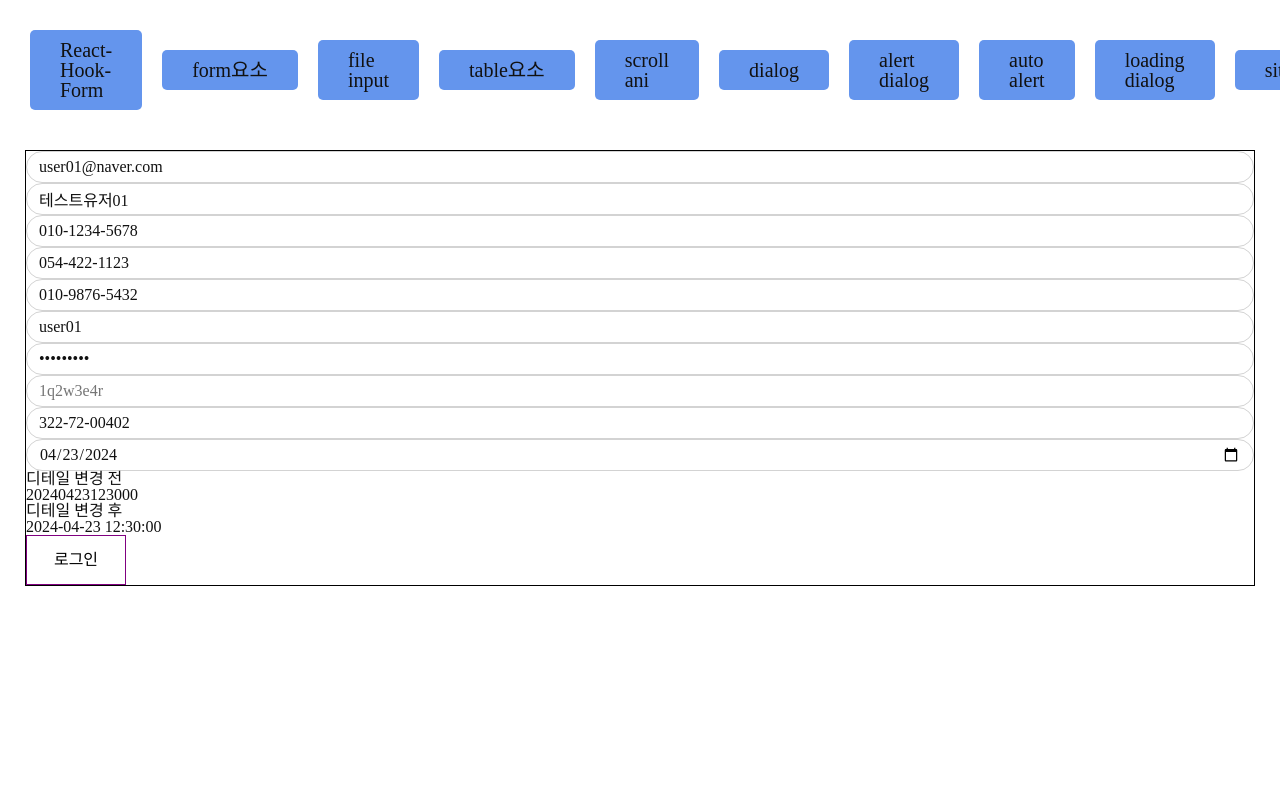
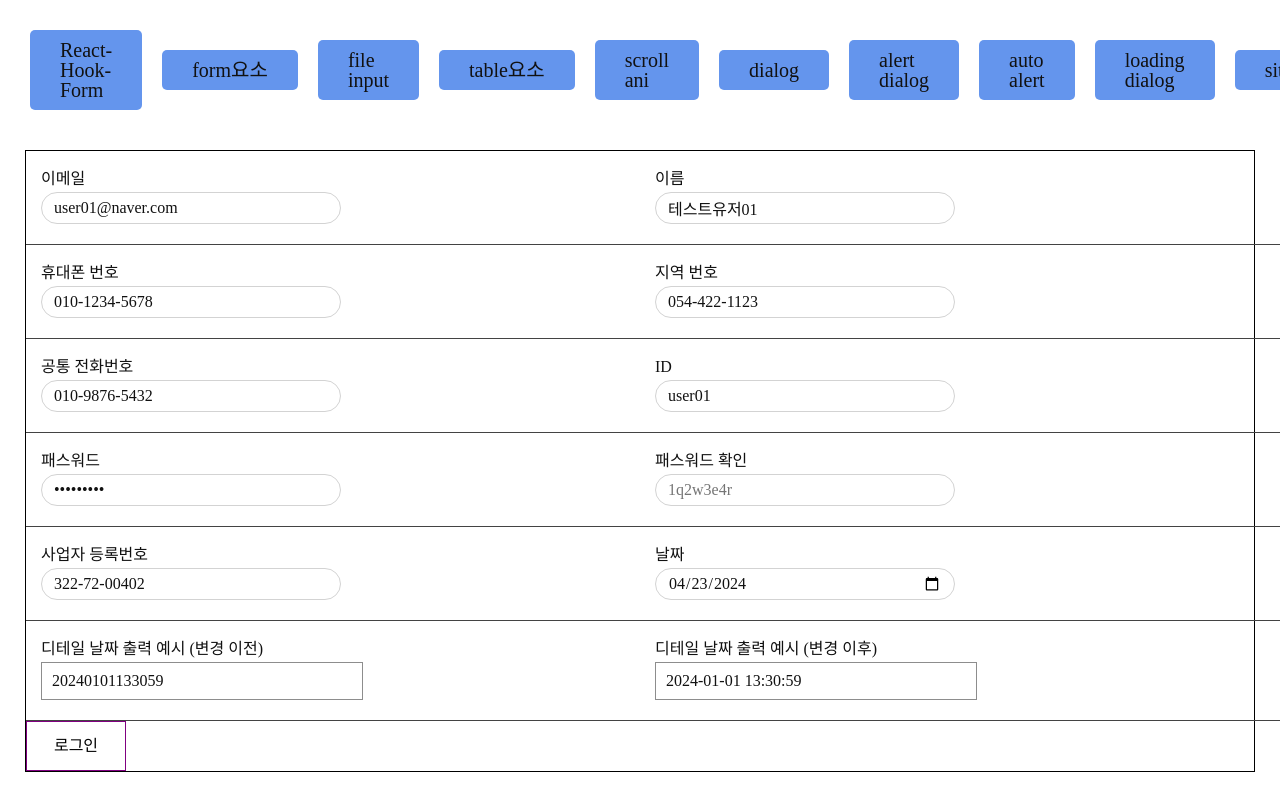
Before and after one commit to Lee-Sang-Beom/commonComponent, a Next.js app: page /validationCheck in a window 1280 px wide. Shown: the top 800 px of the page. Built offline with nearby package versions, Linux system fonts and the light colour scheme.

Commit message:
수정: reactformclient postData

```diff
--- a/app/validationCheck/ReactFormClient.tsx
+++ b/app/validationCheck/ReactFormClient.tsx
@@ -102,6 +102,7 @@ export default function ReactFormClient({ data }: IProps) {
     };
 
     console.log("postData is ", postData);
+    alert("유효성 테스트 검사 완료 (전달된 값은 콘솔확인)");
 
     // POST API 추가
   };
@@ -116,6 +117,8 @@ export default function ReactFormClient({ data }: IProps) {
   return (
     <form onSubmit={handleSubmit(onSubmit)}>
       {/* 이메일 */}
+      <div className="input_box">
+        <p>이메일</p>
         <Input
           {...register("email", emailReactHookFormOption(true))}
           type="text"
@@ -130,8 +133,11 @@ export default function ReactFormClient({ data }: IProps) {
           border="br_50"
           partialErrorObj={errors.email}
         />
+      </div>
 
       {/* 이름 */}
+      <div className="input_box">
+        <p>이름</p>
         <Input
           {...register("name", {
             required: "이름은 필수 입력입니다.",
@@ -154,8 +160,11 @@ export default function ReactFormClient({ data }: IProps) {
           border="br_50"
           partialErrorObj={errors.name}
         />
+      </div>
 
       {/* 휴대폰번호 */}
+      <div className="input_box">
+        <p>휴대폰 번호</p>
         <Input
           {...register("phoneNumber", phoneNumberReactHookFormOption(true))}
           type="text"
@@ -165,9 +174,13 @@ export default function ReactFormClient({ data }: IProps) {
           }
           value={insertHyphenToString("TEL_NO", watch("phoneNumber") || "")}
           onChange={(e) => {
-          setValue("phoneNumber", removeHyphenToString(e.currentTarget.value), {
+            setValue(
+              "phoneNumber",
+              removeHyphenToString(e.currentTarget.value),
+              {
                 shouldValidate: true,
-          });
+              }
+            );
           }}
           // 별도  컴포넌트 기능
           title="phoneNumber"
@@ -176,8 +189,11 @@ export default function ReactFormClient({ data }: IProps) {
           border="br_50"
           partialErrorObj={errors.phoneNumber}
         />
+      </div>
 
       {/* 지역 번호 */}
+      <div className="input_box">
+        <p>지역 번호</p>
         <Input
           {...register("regionNumber", regionNumberReactHookFormOption(true))}
           type="text"
@@ -202,8 +218,11 @@ export default function ReactFormClient({ data }: IProps) {
           border="br_50"
           partialErrorObj={errors.regionNumber}
         />
+      </div>
 
       {/* 공통 전화번호  */}
+      <div className="input_box">
+        <p>공통 전화번호</p>
         <Input
           {...register("commonNumber", commonNumberReactHookFormOption())}
           type="text"
@@ -228,8 +247,11 @@ export default function ReactFormClient({ data }: IProps) {
           border="br_50"
           partialErrorObj={errors.commonNumber}
         />
+      </div>
 
       {/* ID */}
+      <div className="input_box">
+        <p>ID</p>
         <Input
           {...register("id", {
             required: "아이디는 필수 입력입니다.",
@@ -242,7 +264,9 @@ export default function ReactFormClient({ data }: IProps) {
           })}
           type="text"
           placeholder="아이디를 입력해주세요."
-        aria-invalid={isSubmitted ? (errors.id ? "true" : "false") : undefined}
+          aria-invalid={
+            isSubmitted ? (errors.id ? "true" : "false") : undefined
+          }
           // 별도 컴포넌트 기능
           title="id"
           color="white"
@@ -250,13 +274,18 @@ export default function ReactFormClient({ data }: IProps) {
           border="br_50"
           partialErrorObj={errors.id}
         />
+      </div>
 
       {/* PW */}
+      <div className="input_box">
+        <p>패스워드</p>
         <Input
           {...register("pw", passwordReactHookFormOption(true))}
           type="password"
           placeholder="1q2w3e4r"
-        aria-invalid={isSubmitted ? (errors.pw ? "true" : "false") : undefined}
+          aria-invalid={
+            isSubmitted ? (errors.pw ? "true" : "false") : undefined
+          }
           // 별도 컴포넌트 기능
           title="pw"
           color="white"
@@ -264,8 +293,11 @@ export default function ReactFormClient({ data }: IProps) {
           border="br_50"
           partialErrorObj={errors.pw}
         />
+      </div>
 
       {/* PW 확인 */}
+      <div className="input_box">
+        <p>패스워드 확인</p>
         <Input
           {...register(
             "pwConfirm",
@@ -283,8 +315,11 @@ export default function ReactFormClient({ data }: IProps) {
           border="br_50"
           partialErrorObj={errors.pwConfirm}
         />
+      </div>
 
       {/* 사업자 등록번호 */}
+      <div className="input_box">
+        <p>사업자 등록번호</p>
         <Input
           {...register("brno", brnoReactHookFormOption(true))}
           type="text"
@@ -304,8 +339,11 @@ export default function ReactFormClient({ data }: IProps) {
           border="br_50"
           partialErrorObj={errors.brno}
         />
+      </div>
 
       {/* 날짜 */}
+      <div className="input_box">
+        <p>날짜</p>
         <Input
           {...register("createDt")}
           type="date"
@@ -319,17 +357,20 @@ export default function ReactFormClient({ data }: IProps) {
           border="br_50"
           partialErrorObj={errors.createDt}
         />
+      </div>
 
       {/* 날짜 2 */}
 
-      <div className="etc">
-        <span>{`디테일 변경 전 `}</span>
-        <p>{watch("createDtDetail")}</p>
+      {/* 변경 전 */}
+      <div className="input_box">
+        <p>{`디테일 날짜 출력 예시 (변경 이전)`}</p>
+        <p className="etc_txt">{watch("createDtDetail")}</p>
       </div>
-      <div className="etc">
-        <span>{`디테일 변경 후 `}</span>
 
-        <p>
+      {/* 변경 후 */}
+      <div className="input_box">
+        <p>{`디테일 날짜 출력 예시 (변경 이후)`}</p>
+        <p className="etc_txt">
           {insertHyphenToString(
             "DATE",
             watch("createDtDetail"),
--- a/app/validationCheck/input.scss
+++ b/app/validationCheck/input.scss
@@ -4,10 +4,30 @@ form {
   margin: 10px auto;
   box-sizing: border-box;
   border: 1px solid black;
+  display: grid;
+  grid-template-columns: 1fr 1fr;
 
   button {
     width: 100px;
     height: 50px;
     border: 1px solid purple;
   }
+
+  .input_box {
+    width: 100%;
+    display: flex;
+    flex-direction: column;
+    gap: 5px;
+    padding: 20px 15px;
+    border-bottom: 1px solid #434343;
+    input {
+      width: 300px;
+    }
+    .etc_txt {
+      display: inline-block;
+      border: 1px solid #8d8d8d;
+      width: 300px;
+      padding: 10px;
+    }
+  }
 }
--- a/app/validationCheck/page.tsx
+++ b/app/validationCheck/page.tsx
@@ -12,7 +12,7 @@ export default function Page() {
       id: "user01",
       brno: "3227200402",
       createDt: "20240423",
-      createDtDetail: "20240423123000",
+      createDtDetail: "20240101133059",
     },
   };
 
```
Lines whose indentation alone changed are shown as unchanged.
